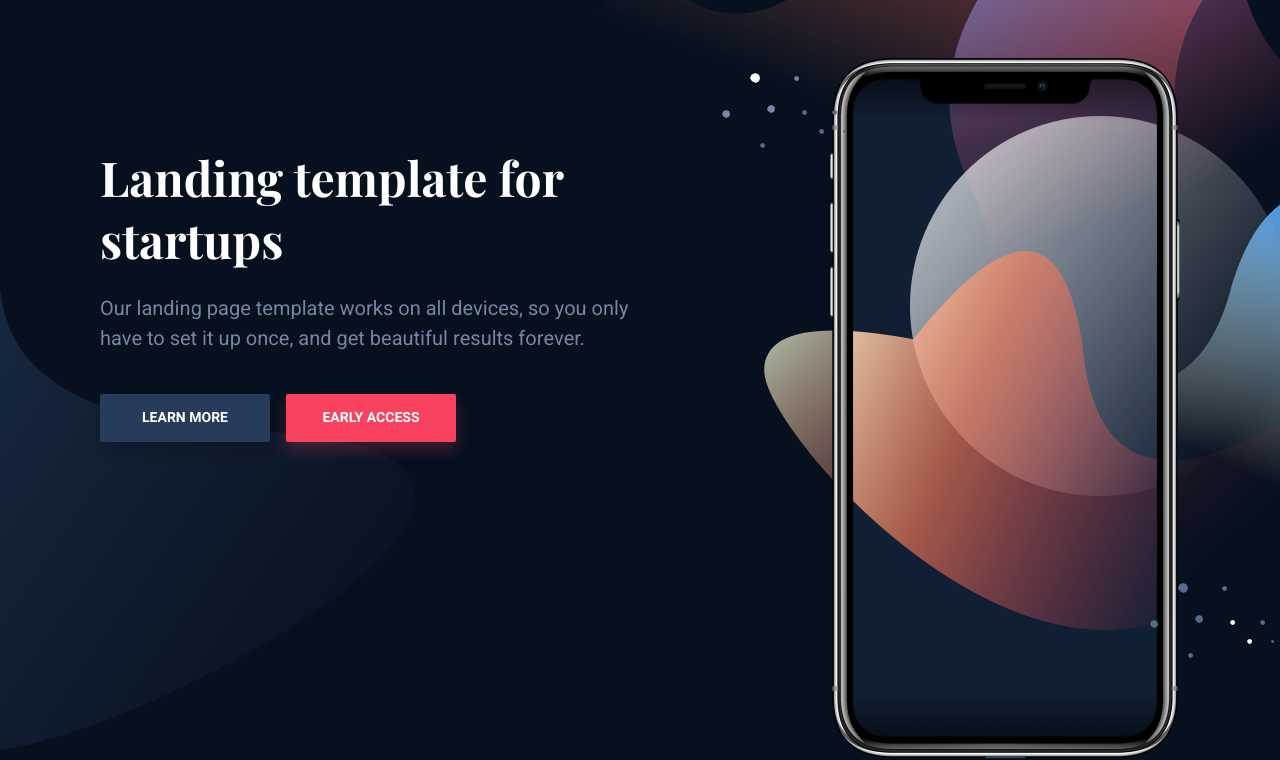
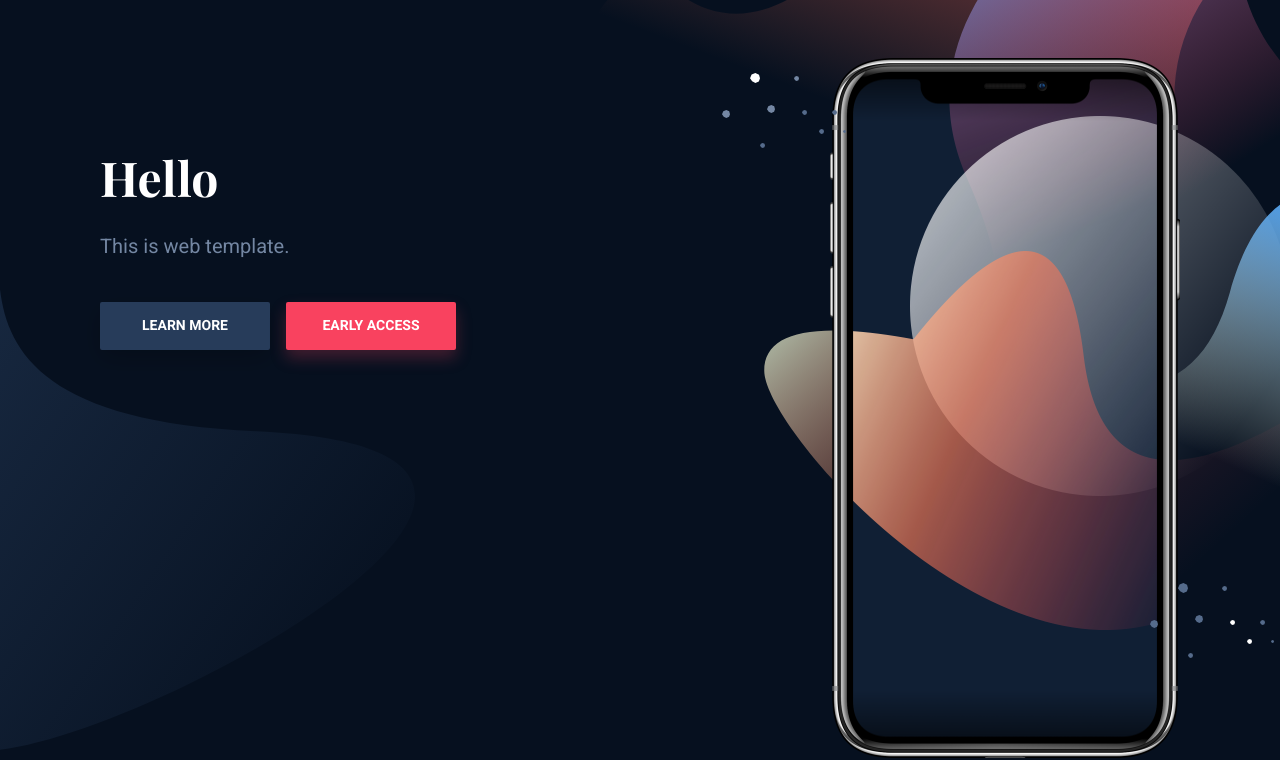
Before and after one commit to domiizer/domiizer.github.io, a plain HTML site: page index.html in a window 1280 px wide. Shown: the part 78-838 px from the top of the page. Drawn offline with nearby package versions, Linux system fonts and the light colour scheme.

Commit message:
third commit

```diff
--- a/index.html
+++ b/index.html
@@ -47,8 +47,8 @@
                 <div class="container">
                     <div class="hero-inner">
 						<div class="hero-copy">
-	                        <h1 class="hero-title mt-0">Landing template for startups</h1>
-	                        <p class="hero-paragraph">Our landing page template works on all devices, so you only have to set it up once, and get beautiful results forever.</p>
+	                        <h1 class="hero-title mt-0">Hello</h1>
+	                        <p class="hero-paragraph">This is web template.</p>
 	                        <div class="hero-cta"><a class="button button-shadow" href="#">Learn more</a><a class="button button-primary button-shadow" href="#">Early access</a></div>
 						</div>
 						<div class="hero-app">
```
